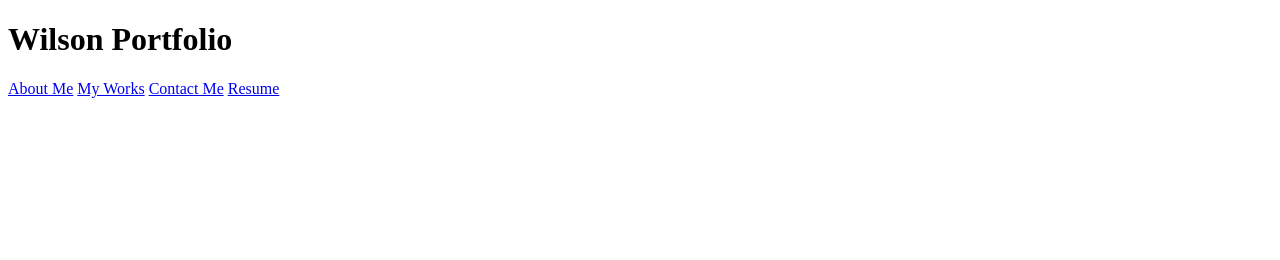
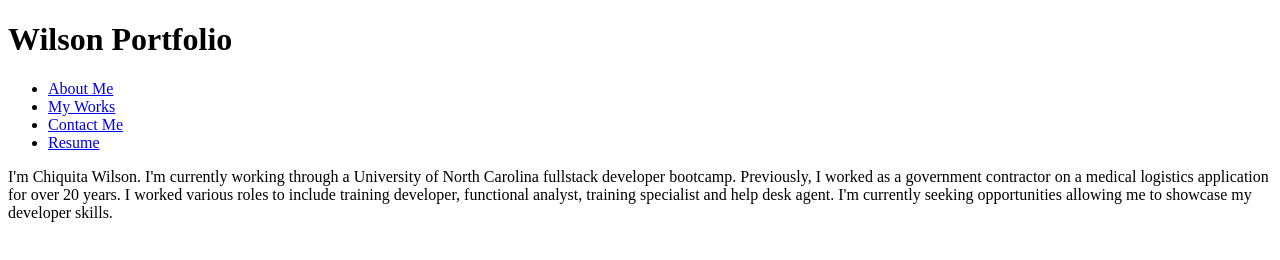
Before and after one commit to prettyinpurple/Wilson_Portfolio, a plain HTML site: page index.html in a window 1280 px wide. Drawn offline with Linux system fonts and the light colour scheme.

Commit message:
add about me section

```diff
--- a/index.html
+++ b/index.html
@@ -13,10 +13,21 @@
     </header>
 
     <nav>
-        <a href="#About Me">About Me</a>
-        <a href="#My Works">My Works</a>
-        <a href="Contact Me">Contact Me</a>
-        <a href="Resume">Resume</a>
+    <ul>
+
+      <li><a href="#About Me">About Me</a></li>
+      <li><a href="#My Works">My Works</a></li>
+      <li><a href="Contact Me">Contact Me</a></li>
+      <li><a href="Resume">Resume</a></li>
+    </ul>
     </nav>
+
+    <section id="About Me">
+
+        <p>I'm Chiquita Wilson.  I'm currently working through a University of North Carolina fullstack developer bootcamp. Previously, I worked as a government contractor on a medical logistics
+            application for over 20 years.  I worked various roles to include training developer, functional analyst, training specialist and help desk agent.  I'm currently seeking opportunities allowing me to showcase my developer skills.
+        </p>
+    </section>
+
 </body>
 </html>
```
